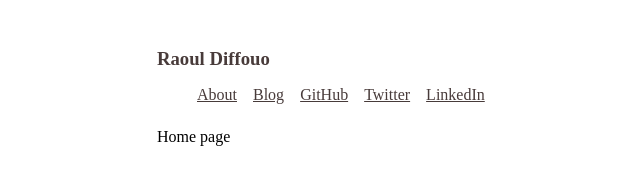
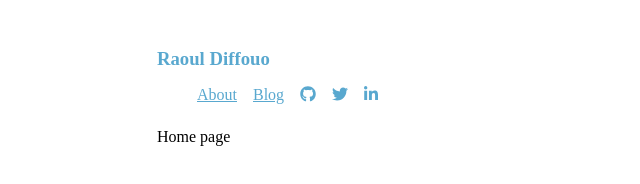
Before and after one commit to diraulo/raoul.codes, a Gatsby site: page / in a window 1280 px wide. Shown: the whole page, without its empty margins (158-798 px from the left). Built offline with nearby package versions, Linux system fonts and the light colour scheme; Gatsby itself is replaced by a stand-in of ours.

Commit message:
feature: pimp the navigation menu a tiny bit 🖌

```diff
--- a/package.json
+++ b/package.json
@@ -4,6 +4,9 @@
   "version": "1.0.0",
   "author": "Raoul Diffouo <hi@diraulo.me>",
   "dependencies": {
+    "@fortawesome/fontawesome-svg-core": "^1.2.25",
+    "@fortawesome/free-brands-svg-icons": "^5.11.2",
+    "@fortawesome/react-fontawesome": "^0.1.7",
     "gatsby": "^2.17.7",
     "gatsby-image": "^2.2.30",
     "gatsby-plugin-manifest": "^2.2.26",
--- a/src/components/Layout.js
+++ b/src/components/Layout.js
@@ -1,16 +1,24 @@
 import React from 'react'
 import { Link } from 'gatsby'
+
+
+import { FontAwesomeIcon } from '@fortawesome/react-fontawesome'
+import {
+  faGithub,
+  faLinkedinIn,
+  faTwitter
+} from '@fortawesome/free-brands-svg-icons'
 
 import NavItem from './NavItem'
 
 import "./layout.css"
 
 const navLinks = [
-  { to: '/about', text: 'About' },
-  { to: '/blog', text: 'Blog' },
-  { to: '//github.com/diraulo', text: 'GitHub' },
-  { to: '//twitter.com/diraulo', text: 'Twitter' },
-  { to: '//za.linkedin.com/in/diraul', text: 'LinkedIn' }
+  { to: '/about', text: 'About', icon: '' },
+  { to: '/blog', text: 'Blog', icon: '' },
+  { to: '//github.com/diraulo', text: 'github', icon: faGithub },
+  { to: '//twitter.com/diraulo', text: 'twitter', icon: faTwitter },
+  { to: '//za.linkedin.com/in/diraul', text: 'linkedin', icon: faLinkedinIn }
 ]
 
 export default ({ children }) => (
@@ -21,7 +29,15 @@ export default ({ children }) => (
       </Link>
 
       <ul style={{ listStyle: 'none', marginLeft: '0' }}>
-        {navLinks.map(({ to, text }) => <NavItem key={text} to={to}>{text}</NavItem>)}
+        {
+          navLinks.map(({ to, text, icon }) => {
+            return (
+              <NavItem key={text} to={to} className={text}>
+                {icon !== '' ? <FontAwesomeIcon icon={icon} /> : text}
+              </NavItem>
+            )
+          })
+        }
       </ul>
     </header>
 
--- a/src/components/Link.js
+++ b/src/components/Link.js
@@ -1,13 +1,13 @@
 import React from 'react'
 import { Link as GatsbyLink } from 'gatsby'
 
-const Link = ({ children, to }) => {
+const Link = ({ children, to, className }) => {
   const internal = /^\/(?!\/)/.test(to)
 
   return (
     internal
-      ? <GatsbyLink to={to}>{children}</GatsbyLink>
-      : <a href={to}>{children}</a>
+      ? <GatsbyLink to={to} className={className}>{children}</GatsbyLink>
+      : <a href={to} className={className}>{children}</a>
   )
 }
 
--- a/src/components/NavItem.js
+++ b/src/components/NavItem.js
@@ -2,9 +2,9 @@ import React from 'react'
 
 import Link from './Link'
 
-const NavItem = ({ children, to }) => (
+const NavItem = ({ children, to, className }) => (
   <li style={{ display: 'inline-block', marginRight: '1rem' }}>
-    <Link to={to}>{children}</Link>
+    <Link to={to} className={className}>{children}</Link>
   </li>
 )
 
--- a/src/components/layout.css
+++ b/src/components/layout.css
@@ -1,3 +1,22 @@
 a {
-  color: #483b3a !important;
+  color: hsl(200,55%,58%);
 }
+
+.github:hover,
+.linkedin:hover,
+.linkedin-in:hover,
+.twitter:hover {
+  box-shadow: 0 0 0 0 currentColor;
+}
+
+.github:hover {
+  color: hsl(0, 0%, 0%, 0.8)
+}
+.twitter:hover {
+  color: #00aced;
+}
+
+.linkedin:hover,
+.linkedin-in:hover {
+  color: #0073b1;
+}
```
Also changed, not shown: 1 other file.
